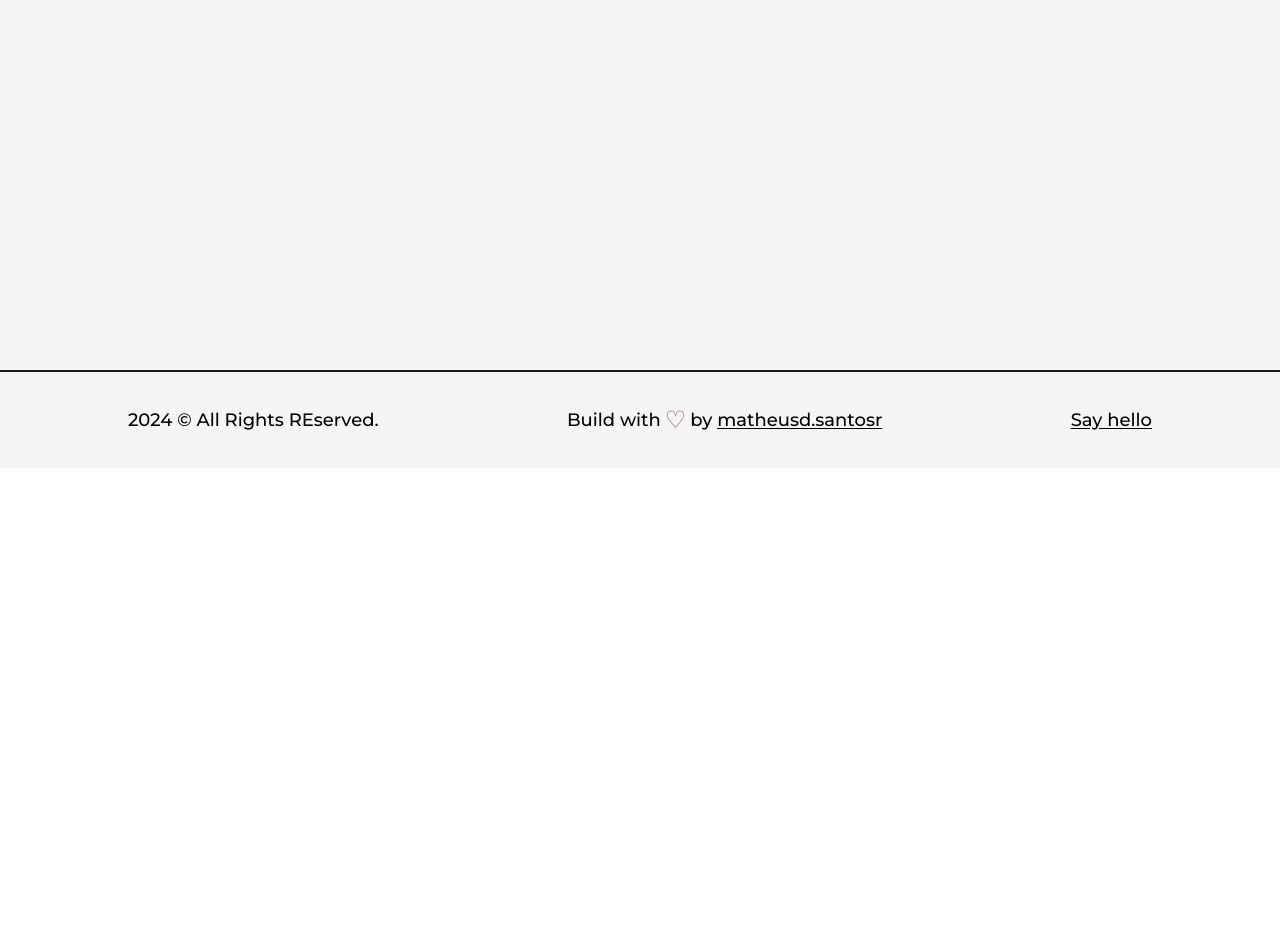
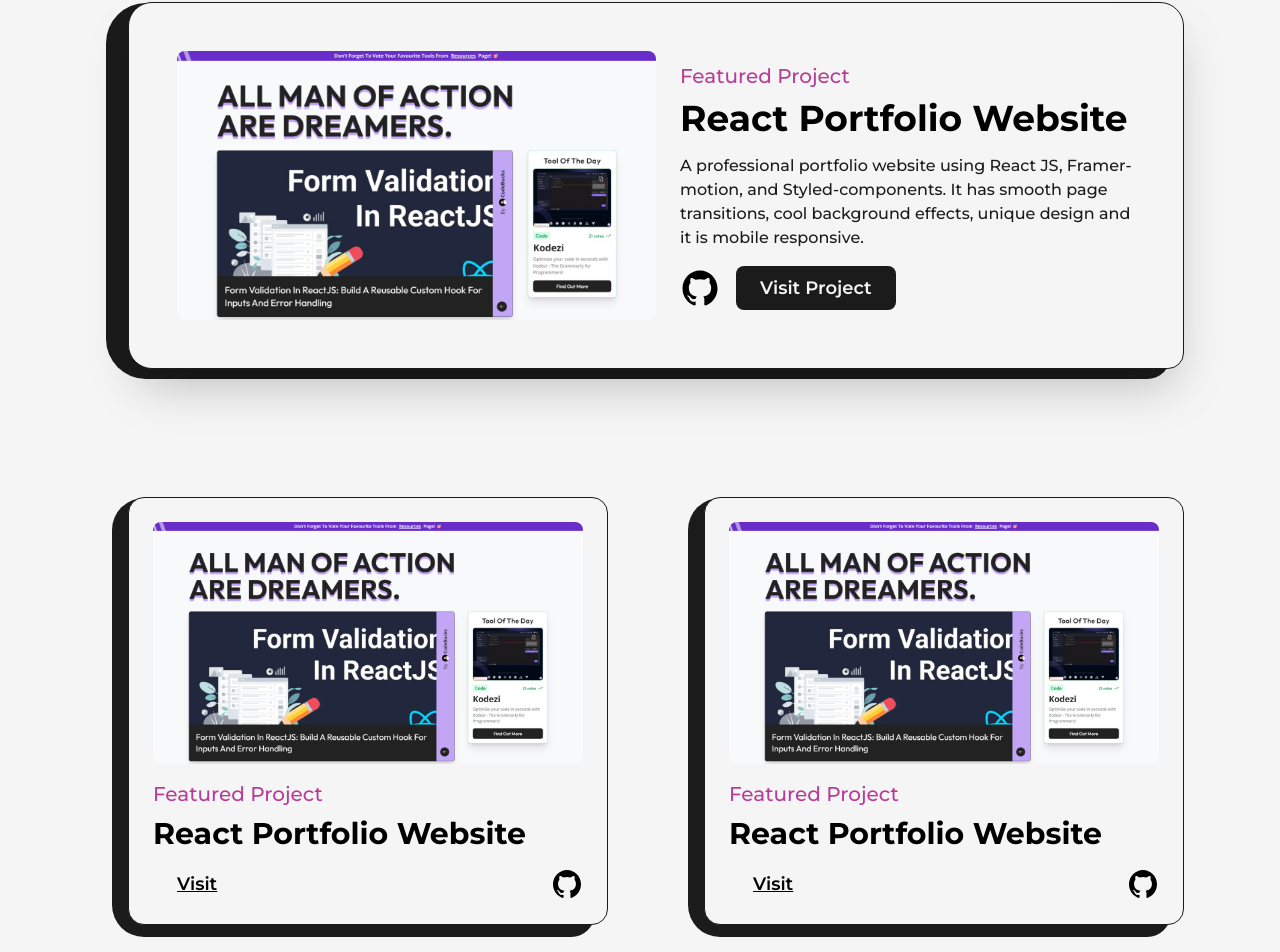
Before and after one commit to MatheusDSantossi/my-website-portfolio, a Next.js app: page /projects in a window 1280 px wide. Before the commit this address had no page. Shown: the part 518-1470 px from the top of the page. Before the commit the page ends 986 px from the top, so only its background shows below. Built offline with nearby package versions, Linux system fonts and the light colour scheme.

Commit message:
feat: Adding the projects page

```diff
--- /dev/null
+++ b/src/pages/articles.js
@@ -0,0 +1,9 @@
+import React from 'react'
+
+const articles = () => {
+  return (
+    <div>articles</div>
+  )
+}
+
+export default articles
--- /dev/null
+++ b/src/pages/projects.js
@@ -0,0 +1,167 @@
+import Head from 'next/head';
+import Link from 'next/link';
+import React from 'react'
+import Layout from '../components/Layout';
+import { AnimatedText } from '../components/AnimatedText';
+import Image from 'next/image';
+import { GithubIcon } from '../components/icons';
+import project1 from "../../public/images/projects/devdreaming.jpg"
+
+const FeaturedProject = ({ type, title, summary, img, link, github }) => {
+  return (
+    <article className='w-full flex items-center justify-between relative rounded-br-2xl
+    rounded-3xl border border-solid border-dark bg-light shadow-2xl
+    p-12
+    '>
+      <div className='absolute top-0 right-3 -z-10 w-[101%] h-[103%] rounded-[2.5rem] bg-dark
+      rounded-br-3xl
+      '/>
+      <Link href={link} target='_blank'
+        className='w-1/2 cursor-pointer overflow-hidden rounded-lg'
+      >
+        <Image src={img} alt={title} className='w-full h-auto' />
+      </Link>
+      <div className='w-1/2 flex flex-col items=start justify-between pl-6'>
+        <span className='text-primary font-medium text-xl'>{type}</span>
+        <Link href={link} target='_blank' className='hover:underline underline-offset-2'>
+          <h2 className='my-2 w-full text-left text-4xl font-bold'>{title}</h2>
+        </Link>
+        <p className='my-2 font-medium text-dark'>{summary}</p>
+        <div className='mt-2 flex items-center'>
+          <Link href={github} target='_blank' className='w-10'><GithubIcon /></Link>
+          <Link href={github} target='_blank'
+            className='ml-4 rounded-lg bg-dark text-light p-2 px-6 text-lg font-semibold'
+          >
+            Visit Project
+          </Link>
+        </div>
+      </div>
+    </article>
+  );
+};
+
+const Project = ({ title, type, img, link, github }) => {
+  return (
+    <article className='w-full flex flex-col items-center justify-center rounded-2xl
+    border border-solid border-dark bg-light p-6 relative
+    '>
+      <div className='absolute top-0 right-3 -z-10 w-[101%] h-[103%] rounded-[2rem] bg-dark
+      rounded-br-3xl
+      '/>
+      <Link href={link} target='_blank'
+        className='w-full cursor-pointer overflow-hidden rounded-lg'
+      >
+        <Image src={img} alt={title} className='w-full h-auto' />
+      </Link>
+      <div className='w-full flex flex-col items-start justify-between mt-4'>
+        <span className='text-primary font-medium text-xl'>{type}</span>
+        <Link href={link} target='_blank' className='hover:underline underline-offset-2'>
+          <h2 className='my-2 w-full text-left text-3xl font-bold'>{title}</h2>
+        </Link>
+        <div className='w-full mt-2 flex items-center justify-between'>
+          <Link href={link} target='_blank'
+            className='px-6 text-lg font-semibold underline'
+          >
+            Visit
+          </Link>
+          <Link href={github} target='_blank' className='w-8'><GithubIcon /></Link>
+
+        </div>
+      </div>
+    </article>
+  );
+}
+
+const projects = () => {
+  return (
+    <>
+      <Head>
+        <title>matheusd.santosr | Projects Page</title>
+        <meta name="description" content="A collection of projects I've worked on." />
+      </Head>
+      <main className='w-full mb-16 flex flex-col items-center justify-center'>
+        <Layout className='pt-16'>
+          <AnimatedText text="Imagination Trumps Knowledge!"
+            className='mb-16'
+          />
+          <div className='grid grid-cols-12 gap-24 gap-y-32'>
+            <div className='col-span-12'>
+              <FeaturedProject
+
+                title="React Portfolio Website"
+                img={project1}
+                summary="A professional portfolio website using React JS, Framer-motion, and Styled-components. It has smooth
+                page transitions, cool background effects, unique design and it is mobile responsive."
+                link="/"
+                github="https://github.com"
+                type="Featured Project"
+              />
+            </div>
+            <div className='col-span-6'>
+              <Project
+
+                title="React Portfolio Website"
+                img={project1}
+                summary="A professional portfolio website using React JS, Framer-motion, and Styled-components. It has smooth
+                page transitions, cool background effects, unique design and it is mobile responsive."
+                link="/"
+                github="https://github.com"
+                type="Featured Project"
+              />
+            </div>
+            <div className='col-span-6'>
+              <Project
+
+                title="React Portfolio Website"
+                img={project1}
+                summary="A professional portfolio website using React JS, Framer-motion, and Styled-components. It has smooth
+                page transitions, cool background effects, unique design and it is mobile responsive."
+                link="/"
+                github="https://github.com"
+                type="Featured Project"
+              />
+            </div>
+            <div className='col-span-12'>
+              <FeaturedProject
+
+                title="React Portfolio Website"
+                img={project1}
+                summary="A professional portfolio website using React JS, Framer-motion, and Styled-components. It has smooth
+                page transitions, cool background effects, unique design and it is mobile responsive."
+                link="/"
+                github="https://github.com"
+                type="Featured Project"
+              />
+            </div>
+            <div className='col-span-6'>
+              <Project
+
+                title="React Portfolio Website"
+                img={project1}
+                summary="A professional portfolio website using React JS, Framer-motion, and Styled-components. It has smooth
+                page transitions, cool background effects, unique design and it is mobile responsive."
+                link="/"
+                github="https://github.com"
+                type="Featured Project"
+              />
+            </div>
+            <div className='col-span-6'>
+              <Project
+
+                title="React Portfolio Website"
+                img={project1}
+                summary="A professional portfolio website using React JS, Framer-motion, and Styled-components. It has smooth
+                page transitions, cool background effects, unique design and it is mobile responsive."
+                link="/"
+                github="https://github.com"
+                type="Featured Project"
+              />
+            </div>
+          </div>
+        </Layout>
+      </main>
+    </>
+  )
+}
+
+export default projects;
```
